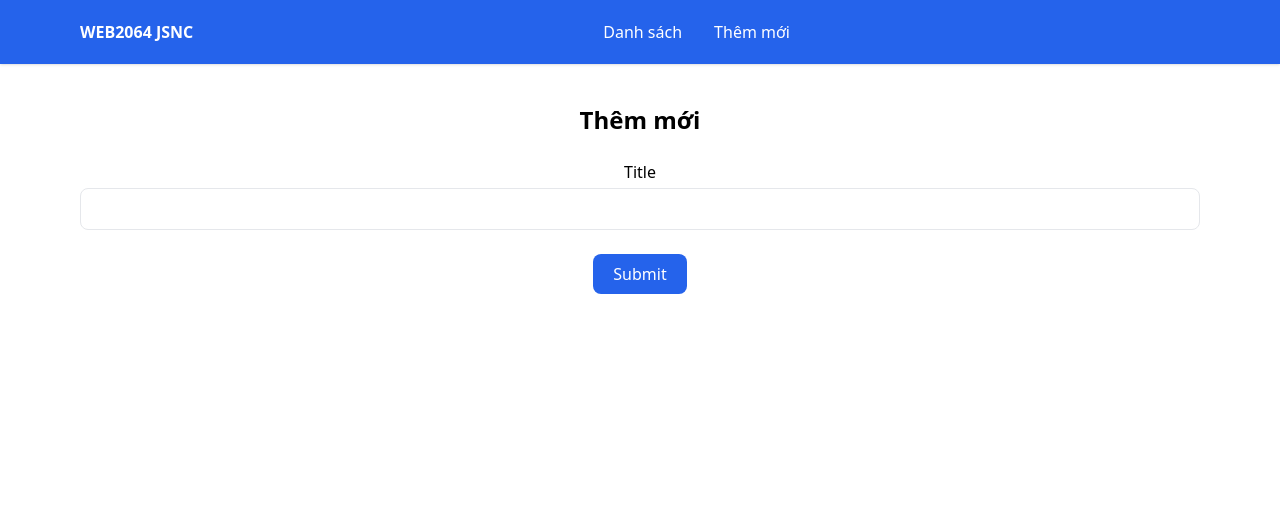
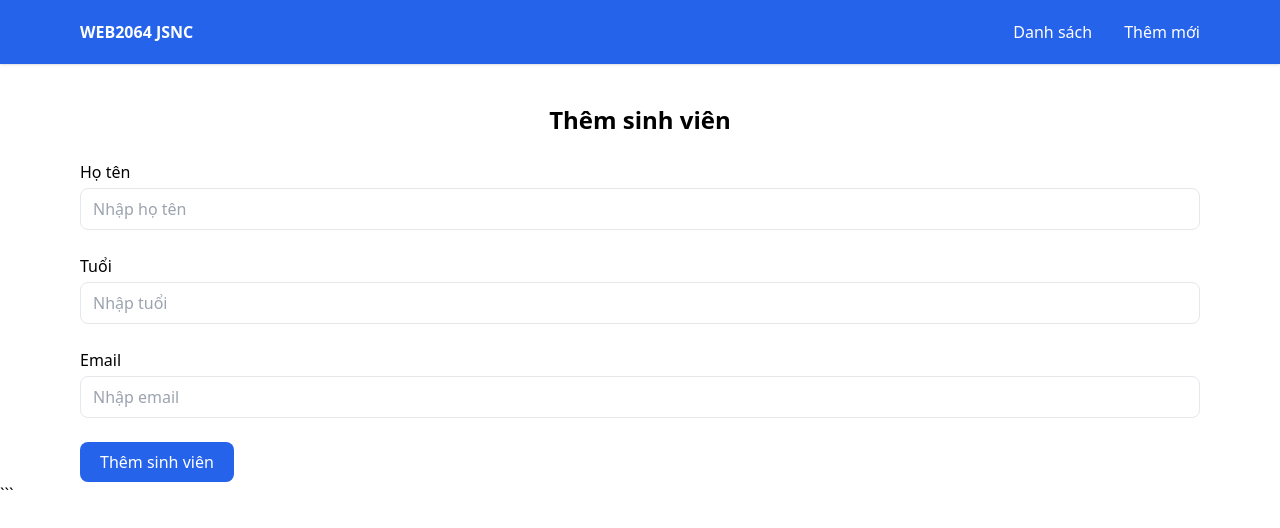
Before and after one commit to TuanAnh96-03/jsnc_su26-main, a website: page add.html in a window 1280 px wide. Drawn offline with nearby package versions, Linux system fonts and the light colour scheme.

Commit message:
add hoàn chỉnh

````diff
--- a/add.html
+++ b/add.html
@@ -4,8 +4,10 @@
     <meta charset="UTF-8" />
     <meta name="viewport" content="width=device-width, initial-scale=1.0" />
     <title>Add</title>
+
     <script src="https://cdn.tailwindcss.com"></script>
   </head>
+
   <body>
     <nav class="bg-blue-600 text-white shadow">
       <div
@@ -14,36 +16,80 @@
         <strong>WEB2064 JSNC</strong>
 
         <div class="hidden md:flex items-center space-x-8">
-          <a href="index.html" class="hover:text-gray-200">Danh sách</a>
-          <a href="add.html" class="hover:text-gray-200">Thêm mới</a>
+          <a href="index.html" class="hover:text-gray-200">
+            Danh sách
+          </a>
+
+          <a href="add.html" class="hover:text-gray-200">
+            Thêm mới
+          </a>
         </div>
-        <div class="hidden md:flex items-center space-x-6"></div>
       </div>
     </nav>
-    <div class="max-w-6xl mx-auto mt-10 px-4 text-center">
-      <h1 class="text-2xl font-semibold mb-6">Thêm mới</h1>
 
-      <form class="space-y-6">
-        <!-- Text input -->
+    <div class="max-w-6xl mx-auto mt-10 px-4">
+      <h1 class="text-2xl font-semibold mb-6 text-center">
+        Thêm sinh viên
+      </h1>
+
+      <form class="space-y-6" id="form-add">
+        <!-- Name -->
         <div>
-          <label for="title" class="block font-medium mb-1"> Title </label>
+          <label for="name" class="block font-medium mb-1">
+            Họ tên
+          </label>
+
           <input
             type="text"
-            id="title"
-            name="title"
+            id="name"
+            name="name"
             class="w-full border rounded-lg px-3 py-2 focus:outline-none focus:ring-2 focus:ring-blue-500"
+            placeholder="Nhập họ tên"
           />
         </div>
 
-        <!-- Buttons -->
+        <!-- Age -->
+        <div>
+          <label for="age" class="block font-medium mb-1">
+            Tuổi
+          </label>
+
+          <input
+            type="number"
+            id="age"
+            name="age"
+            class="w-full border rounded-lg px-3 py-2 focus:outline-none focus:ring-2 focus:ring-blue-500"
+            placeholder="Nhập tuổi"
+          />
+        </div>
+
+        <!-- Email -->
+        <div>
+          <label for="email" class="block font-medium mb-1">
+            Email
+          </label>
+
+          <input
+            type="email"
+            id="email"
+            name="email"
+            class="w-full border rounded-lg px-3 py-2 focus:outline-none focus:ring-2 focus:ring-blue-500"
+            placeholder="Nhập email"
+          />
+        </div>
+
+        <!-- Button -->
         <button
           type="submit"
           class="px-5 py-2 bg-blue-600 text-white rounded-lg hover:bg-blue-700 transition"
         >
-          Submit
+          Thêm sinh viên
         </button>
       </form>
     </div>
-    <script src="https://cdnjs.cloudflare.com/ajax/libs/axios/1.7.7/axios.min.js"></script>
+
+    <script src="https://cdn.jsdelivr.net/npm/axios/dist/axios.min.js"></script>
+    <script src="./add.js"></script>
   </body>
 </html>
+```
--- a/add.js
+++ b/add.js
@@ -1,18 +1,21 @@
 console.log("add them");
 
-function addStudent() {
-    axios.post("http://localhost:3000/students", {
-        name: "tuananh",
-        age: 20,
-        email: "tuananh03122006@gmail.com"
+document.getElementById("form-add").addEventListener("submit", (e) => {
+  e.preventDefault();
+
+  const name = document.getElementById("name").value;
+  const age = document.getElementById("age").value;
+  const email = document.getElementById("email").value;
+
+  axios
+    .post("http://localhost:3000/students", {
+      name,
+      age,
+      email,
     })
     .then(() => {
-        alert("Thêm thành công");
-    })
-    .catch((error) => {
-        console.log(error);
-        alert("Thêm thất bại");
+      alert("Thêm sinh viên thành công");
+
+      window.location.href = "index.html";
     });
-}
-
-addStudent();
+});
--- a/db.json
+++ b/db.json
@@ -5,6 +5,12 @@
       "name": "Lê Văn C",
       "age": 22,
       "email": "c@gmail.com"
+    },
+    {
+      "name": "Nguyễn Văn A",
+      "age": "67",
+      "email": "tuananh03122006@gmail.com",
+      "id": 4
     }
   ]
 }
````
